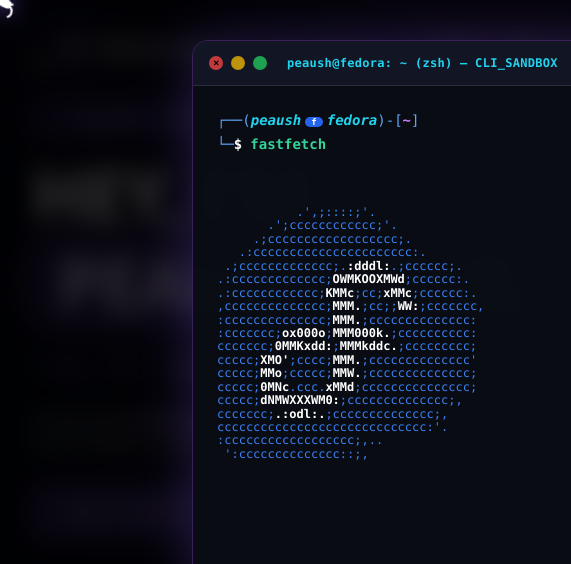
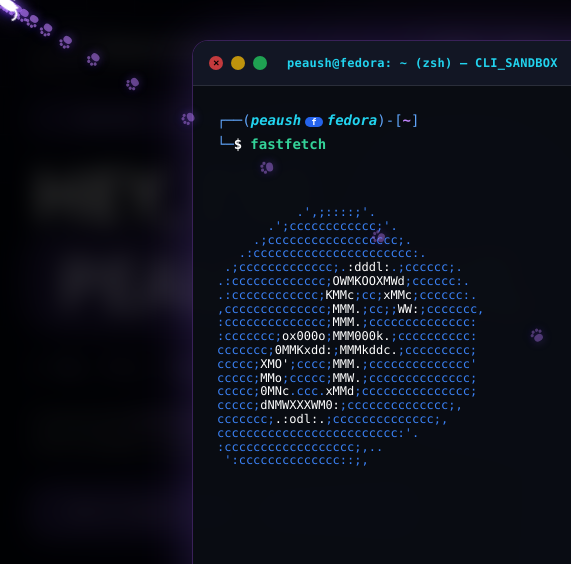
Before and after one commit to peaush07/portfolio, an Astro site: page / in a window 1280 px wide. Both pictures are taken after a click on the button "Open Fedora Fastfetch CLI Terminal". Shown: the top 564 px of the page, 0-571 px from the left. Built offline with nearby package versions, Linux system fonts and the light colour scheme; Astro itself is replaced by a stand-in of ours; animation ran at ten frames a second.

Commit message:
perf: strict unweighted monospace Fedora ASCII logo alignment & added git jan doctor repository health check output matching user screenshot

```diff
--- a/src/components/FedoraTerminalModal.astro
+++ b/src/components/FedoraTerminalModal.astro
@@ -43,26 +43,26 @@
       <!-- Fastfetch ASCII & System Info Grid -->
       <div class="grid grid-cols-1 md:grid-cols-12 gap-4 items-start text-xs sm:text-sm pt-1">
 
-        <!-- Left: Fedora Logo ASCII Art (High Precision 2-Tone Color Highlighting from User Image 3) -->
-        <div class="md:col-span-5 font-mono text-[11px] sm:text-xs leading-[1.12] select-none overflow-x-auto whitespace-pre">
-          <pre class="font-mono leading-[1.12]">
+        <!-- Left: Fedora Logo ASCII Art (Pixel-Perfect Strict Monospace Alignment) -->
+        <div class="md:col-span-5 font-mono text-[11px] sm:text-xs leading-[1.15] select-none overflow-x-auto whitespace-pre font-normal tracking-normal">
+          <pre class="font-mono leading-[1.15] font-normal tracking-normal">
 <span class="text-blue-500">           .',;::::;'.</span>
 <span class="text-blue-500">       .';cccccccccccc;'.</span>
 <span class="text-blue-500">     .;cccccccccccccccccc;.</span>
 <span class="text-blue-500">   .:cccccccccccccccccccccc:.</span>
-<span class="text-blue-500"> .;ccccccccccccc;.</span><span class="text-white font-bold">:dddl:</span><span class="text-blue-500">.;cccccc;.</span>
-<span class="text-blue-500">.:ccccccccccccc;</span><span class="text-white font-bold">OWMKOOXMWd</span><span class="text-blue-500">;cccccc:.</span>
-<span class="text-blue-500">.:cccccccccccc;</span><span class="text-white font-bold">KMMc</span><span class="text-blue-500">;cc;</span><span class="text-white font-bold">xMMc</span><span class="text-blue-500">;cccccc:.</span>
-<span class="text-blue-500">,cccccccccccccc;</span><span class="text-white font-bold">MMM.</span><span class="text-blue-500">;cc;;</span><span class="text-white font-bold">WW:</span><span class="text-blue-500">;ccccccc,</span>
-<span class="text-blue-500">:cccccccccccccc;</span><span class="text-white font-bold">MMM.</span><span class="text-blue-500">;cccccccccccccc:</span>
-<span class="text-blue-500">:ccccccc;</span><span class="text-white font-bold">ox000o</span><span class="text-blue-500">;</span><span class="text-white font-bold">MMM000k.</span><span class="text-blue-500">;cccccccccc:</span>
-<span class="text-blue-500">ccccccc;</span><span class="text-white font-bold">0MMKxdd:</span><span class="text-blue-500">;</span><span class="text-white font-bold">MMMkddc.</span><span class="text-blue-500">;ccccccccc;</span>
-<span class="text-blue-500">ccccc;</span><span class="text-white font-bold">XMO'</span><span class="text-blue-500">;cccc;</span><span class="text-white font-bold">MMM.</span><span class="text-blue-500">;cccccccccccccc'</span>
-<span class="text-blue-500">ccccc;</span><span class="text-white font-bold">MMo</span><span class="text-blue-500">;ccccc;</span><span class="text-white font-bold">MMW.</span><span class="text-blue-500">;cccccccccccccc;</span>
-<span class="text-blue-500">ccccc;</span><span class="text-white font-bold">0MNc</span><span class="text-blue-500">.ccc.</span><span class="text-white font-bold">xMMd</span><span class="text-blue-500">;ccccccccccccccc;</span>
-<span class="text-blue-500">ccccc;</span><span class="text-white font-bold">dNMWXXXWM0:</span><span class="text-blue-500">;cccccccccccccc;,</span>
-<span class="text-blue-500">ccccccc;</span><span class="text-white font-bold">.:odl:.</span><span class="text-blue-500">;cccccccccccccc;,</span>
-<span class="text-blue-500">ccccccccccccccccccccccccccccc:'.</span>
+<span class="text-blue-500"> .;ccccccccccccc;.</span><span class="text-white">:dddl:</span><span class="text-blue-500">.;cccccc;.</span>
+<span class="text-blue-500">.:ccccccccccccc;</span><span class="text-white">OWMKOOXMWd</span><span class="text-blue-500">;cccccc:.</span>
+<span class="text-blue-500">.:cccccccccccc;</span><span class="text-white">KMMc</span><span class="text-blue-500">;cc;</span><span class="text-white">xMMc</span><span class="text-blue-500">;cccccc:.</span>
+<span class="text-blue-500">,cccccccccccccc;</span><span class="text-white">MMM.</span><span class="text-blue-500">;cc;;</span><span class="text-white">WW:</span><span class="text-blue-500">;ccccccc,</span>
+<span class="text-blue-500">:cccccccccccccc;</span><span class="text-white">MMM.</span><span class="text-blue-500">;cccccccccccccc:</span>
+<span class="text-blue-500">:ccccccc;</span><span class="text-white">ox000o</span><span class="text-blue-500">;</span><span class="text-white">MMM000k.</span><span class="text-blue-500">;cccccccccc:</span>
+<span class="text-blue-500">ccccccc;</span><span class="text-white">0MMKxdd:</span><span class="text-blue-500">;</span><span class="text-white">MMMkddc.</span><span class="text-blue-500">;ccccccccc;</span>
+<span class="text-blue-500">ccccc;</span><span class="text-white">XMO'</span><span class="text-blue-500">;cccc;</span><span class="text-white">MMM.</span><span class="text-blue-500">;cccccccccccccc'</span>
+<span class="text-blue-500">ccccc;</span><span class="text-white">MMo</span><span class="text-blue-500">;ccccc;</span><span class="text-white">MMW.</span><span class="text-blue-500">;cccccccccccccc;</span>
+<span class="text-blue-500">ccccc;</span><span class="text-white">0MNc</span><span class="text-blue-500">.ccc.</span><span class="text-white">xMMd</span><span class="text-blue-500">;ccccccccccccccc;</span>
+<span class="text-blue-500">ccccc;</span><span class="text-white">dNMWXXXWM0:</span><span class="text-blue-500">;cccccccccccccc;,</span>
+<span class="text-blue-500">ccccccc;</span><span class="text-white">.:odl:.</span><span class="text-blue-500">;cccccccccccccc;,</span>
+<span class="text-blue-500">ccccccccccccccccccccccccc:'.</span>
 <span class="text-blue-500">:cccccccccccccccccc;,..</span>
 <span class="text-blue-500"> ':cccccccccccccc::;,</span>
           </pre>
@@ -115,6 +115,25 @@
 
       </div>
 
+      <!-- Git Doctor Health Check Output (From User's Latest Screenshot) -->
+      <div class="space-y-1 font-mono text-xs sm:text-sm pt-4 border-t border-white/10">
+        <div class="text-blue-400 select-none">
+          ┌──(<span class="text-cyan-400 italic font-bold">peaush</span><span class="mx-1 px-1.5 py-0.2 rounded-full bg-blue-600 text-white text-[9px] font-bold">f</span><span class="text-cyan-400 italic font-bold">fedora</span>)<span class="text-blue-400">-</span>[<span class="text-purple-400 font-bold">~</span>]
+        </div>
+        <div class="flex items-center gap-2">
+          <span class="text-blue-400 shrink-0 select-none">└─<span class="text-white font-bold">$</span></span>
+          <span class="text-emerald-400 font-bold">git jan doctor</span>
+        </div>
+        <div class="text-slate-300 pl-2 pt-1 font-mono text-xs sm:text-sm space-y-1">
+          <div class="text-emerald-400 font-bold">[DOCTOR] Inspecting repository internals:</div>
+          <div>HEAD: refs/heads/main → <span class="text-blue-400 font-bold">5a80ea2...</span> [<span class="text-emerald-400 font-bold">OK</span>]</div>
+          <div>Packed refs: <span class="text-yellow-400 font-bold">42 references resolved</span> [<span class="text-emerald-400 font-bold">OK</span>]</div>
+          <div>Index entries: <span class="text-cyan-400 font-bold">1,842 tracked files</span> [<span class="text-emerald-400 font-bold">OK</span>]</div>
+          <div>Object DB: <span class="text-purple-400 font-bold">0 corrupt objects, 0 dangling loose blobs</span> [<span class="text-emerald-400 font-bold">OK</span>]</div>
+          <div>Integrity: <span class="text-emerald-400 font-bold">100% verified</span> (Direct disk read, zero-exec, zero crate dependencies)</div>
+        </div>
+      </div>
+
       <!-- Command History Output Buffer -->
       <div id="cli-history" class="space-y-3 pt-3"></div>
 
@@ -130,7 +149,7 @@
             id="cli-input"
             autocomplete="off"
             spellcheck="false"
-            placeholder="Type 'help', 'skills', 'projects', 'clear' or 'exit'..."
+            placeholder="Type 'help', 'skills', 'projects', 'doctor' or 'exit'..."
             class="w-full bg-transparent border-none text-emerald-300 focus:outline-none font-mono text-xs sm:text-sm placeholder-white/30"
           />
         </div>
@@ -234,12 +253,22 @@
         respLine.innerHTML = `
           <div class="text-yellow-400 font-bold">AVAILABLE CLI COMMANDS:</div>
           <div><span class="text-emerald-400 font-bold">fastfetch</span> - Display Fedora Linux system specifications</div>
+          <div><span class="text-emerald-400 font-bold">git jan doctor</span> - Run repository health & integrity check</div>
           <div><span class="text-emerald-400 font-bold">skills</span> - List developer skill matrix & tech stack</div>
           <div><span class="text-emerald-400 font-bold">projects</span> - Output open-source GitHub repositories</div>
           <div><span class="text-emerald-400 font-bold">whoami</span> - Display developer profile summary</div>
           <div><span class="text-emerald-400 font-bold">contact</span> - Output email & social handles</div>
           <div><span class="text-emerald-400 font-bold">clear</span> - Clear terminal output buffer</div>
           <div><span class="text-emerald-400 font-bold">exit</span> - Close terminal window</div>
+        `;
+      } else if (cmd.includes('doctor') || cmd.includes('jan')) {
+        respLine.innerHTML = `
+          <div class="text-emerald-400 font-bold">[DOCTOR] Inspecting repository internals:</div>
+          <div>HEAD: refs/heads/main → <span class="text-blue-400 font-bold">5a80ea2...</span> [<span class="text-emerald-400 font-bold">OK</span>]</div>
+          <div>Packed refs: <span class="text-yellow-400 font-bold">42 references resolved</span> [<span class="text-emerald-400 font-bold">OK</span>]</div>
+          <div>Index entries: <span class="text-cyan-400 font-bold">1,842 tracked files</span> [<span class="text-emerald-400 font-bold">OK</span>]</div>
+          <div>Object DB: <span class="text-purple-400 font-bold">0 corrupt objects, 0 dangling loose blobs</span> [<span class="text-emerald-400 font-bold">OK</span>]</div>
+          <div>Integrity: <span class="text-emerald-400 font-bold">100% verified</span> (Direct disk read, zero-exec, zero crate dependencies)</div>
         `;
       } else if (cmd === 'skills') {
         respLine.innerHTML = `
```
Also changed, not shown: 1 other file.
